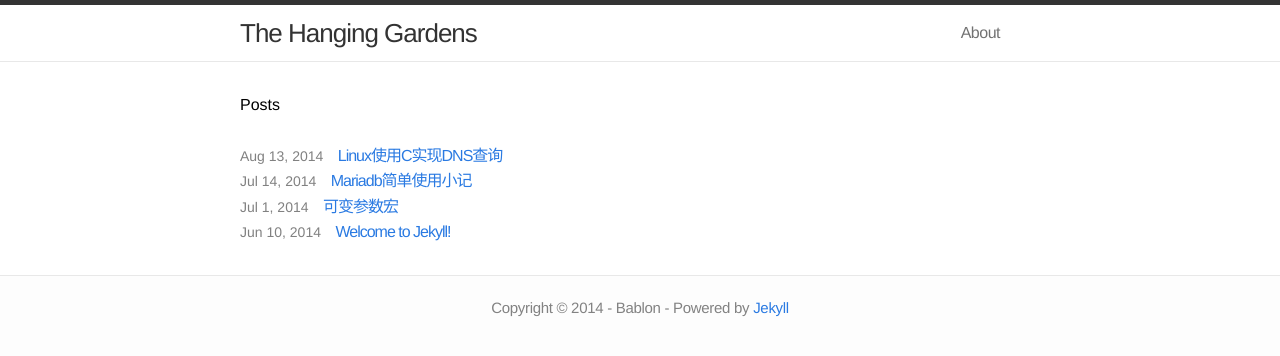
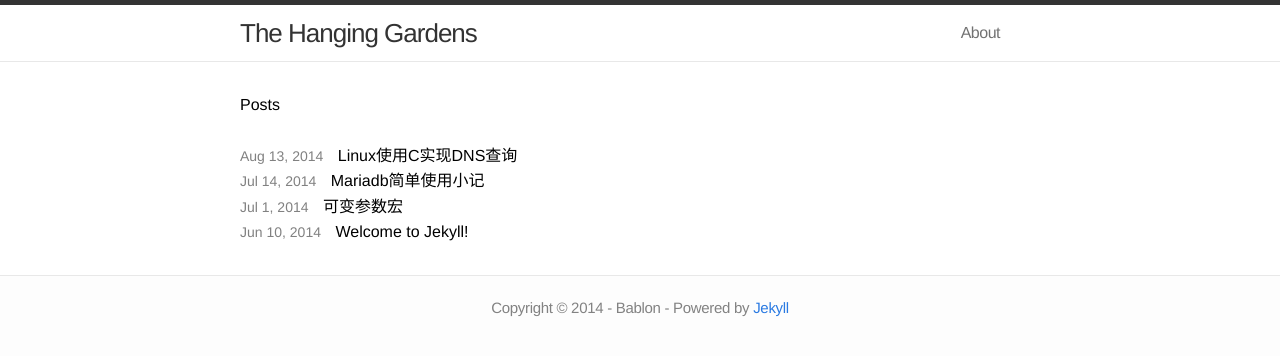
Before and after one commit to bablon/bablon.github.io, a Jekyll site: the page built from index.html, in a window 1280 px wide. Shown: the top 356 px of the page. Built offline with Jekyll 4.4.1, drawn with Linux system fonts in a browser that asks for light colours.

Commit message:
Update main.css

```diff
--- a/css/main.css
+++ b/css/main.css
@@ -10,12 +10,11 @@ html, body { height: 100%; }
 
 body {
   /*font-family: "Lucida Grande","Lucida Sans Unicode",Helvetica,Arial,Verdana,sans-serif;*/
-  /*font-family: 1em "Droid Sans","Lucida Grande",Arial,"DejaVu Sans",Verdana,sans-serif;*/
-  /*font-family: Helvetica, Arial, sans-serif;*/
+  /*font-family: "Droid Sans","Lucida Grande",Arial,"DejaVu Sans",Verdana,sans-serif;*/
   font-family: "Helvetica Neue",Helvetica,"Segoe UI",Arial,freesans,sans-serif;
   font-size: 16px;
   line-height: 1.6;
-  font-weight: 300;
+  font-weight: 400;
   background-color: #fdfdfd;
 }
 
@@ -156,8 +155,9 @@ a:visited { color: #205caa; }
 
 .posts .post-link {
   font-size: 16px;
-  letter-spacing: -1px;
+  letter-spacing: 0px;
   line-height: 1;
+  color: black;
 }
 
 .posts .post-date {
```
